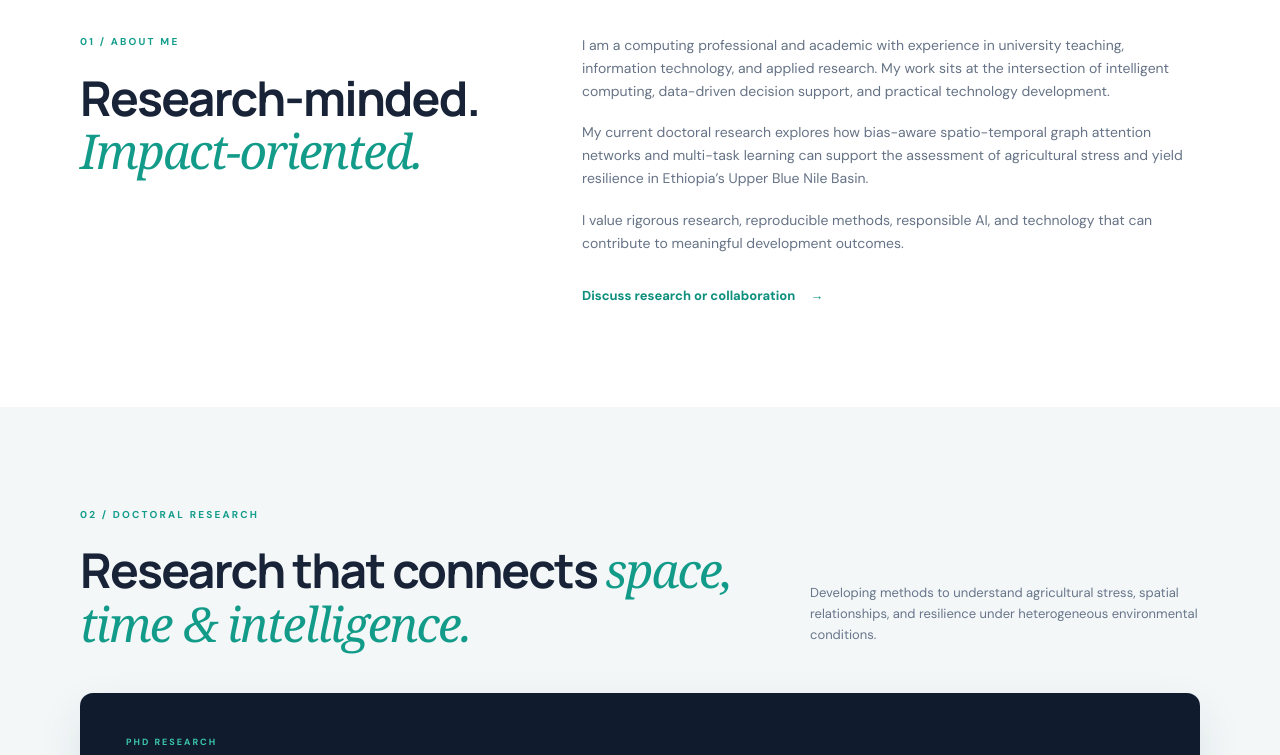
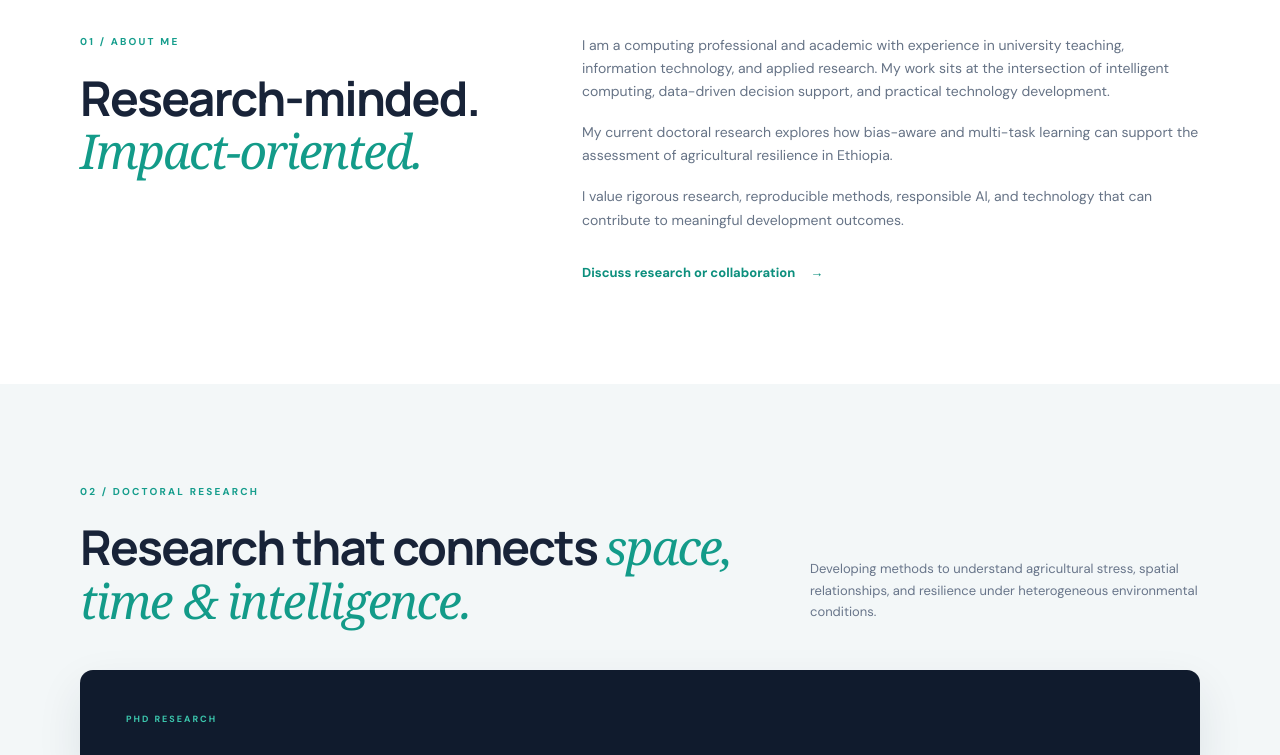
Before and after one commit to Yeshiwas-Yalew/yeshiwas-yalew-website, a plain HTML site: page index.html in a window 1280 px wide. Shown: the part 940-1695 px from the top of the page. Drawn offline with Linux system fonts and the light colour scheme.

Commit message:
Update index.html

```diff
--- a/index.html
+++ b/index.html
@@ -51,7 +51,7 @@
     <section class="section" id="about"><div class="container two-col">
       <div><p class="eyebrow">01 / ABOUT ME</p><h2>Research-minded.<br><em>Impact-oriented.</em></h2></div>
       <div class="prose"><p>I am a computing professional and academic with experience in university teaching, information technology, and applied research. My work sits at the intersection of intelligent computing, data-driven decision support, and practical technology development.</p>
-      <p>My current doctoral research explores how bias-aware spatio-temporal graph attention networks and multi-task learning can support the assessment of agricultural stress and yield resilience in Ethiopia’s Upper Blue Nile Basin.</p>
+      <p>My current doctoral research explores how bias-aware  and multi-task learning can support the assessment of agricultural resilience in Ethiopia.</p>
       <p>I value rigorous research, reproducible methods, responsible AI, and technology that can contribute to meaningful development outcomes.</p>
       <a class="text-link" href="#contact">Discuss research or collaboration <span>→</span></a></div>
     </div></section>
@@ -60,10 +60,12 @@
       <div class="section-heading"><div><p class="eyebrow">02 / DOCTORAL RESEARCH</p><h2>Research that connects <em>space, time & intelligence.</em></h2></div><p class="section-intro">Developing methods to understand agricultural stress, spatial relationships, and resilience under heterogeneous environmental conditions.</p></div>
       <div class="research-card">
         <div class="research-number">PHD RESEARCH</div>
+       <!--
         <h3>Bias-Aware Spatio-Temporal Graph Attention Networks with Multi-Task Learning for Agricultural Stress and Yield Resilience in the Ethiopian Upper Blue Nile Basin</h3>
         <p>The research investigates graph-based learning across administrative and agro-ecological regions, integrating remote sensing, climate, terrain, and agricultural observations to model stress patterns and yield resilience.</p>
         <div class="tag-row"><span>Spatio-temporal GNNs</span><span>Graph Attention Networks</span><span>GRU</span><span>Multi-task Learning</span><span>Responsible AI</span><span>Geospatial Analytics</span></div>
         <div class="research-columns"><div><h4>Methodological focus</h4><ul><li>Woreda-level spatial graph construction</li><li>Climate and remote-sensing time series</li><li>Bias-aware learning under data scarcity</li><li>Multi-task prediction and explainability</li></ul></div><div><h4>Research themes</h4><ul><li>Agricultural and drought stress</li><li>Yield resilience and spatial spillovers</li><li>Agro-ecological heterogeneity</li><li>Fairness, robustness, and generalization</li></ul></div></div>
+      !-->
       </div>
       <div class="interest-grid">
         <article><span>01</span><h3>Artificial Intelligence</h3><p>Machine learning, deep learning, graph neural networks, and multi-task learning.</p></article>
```
